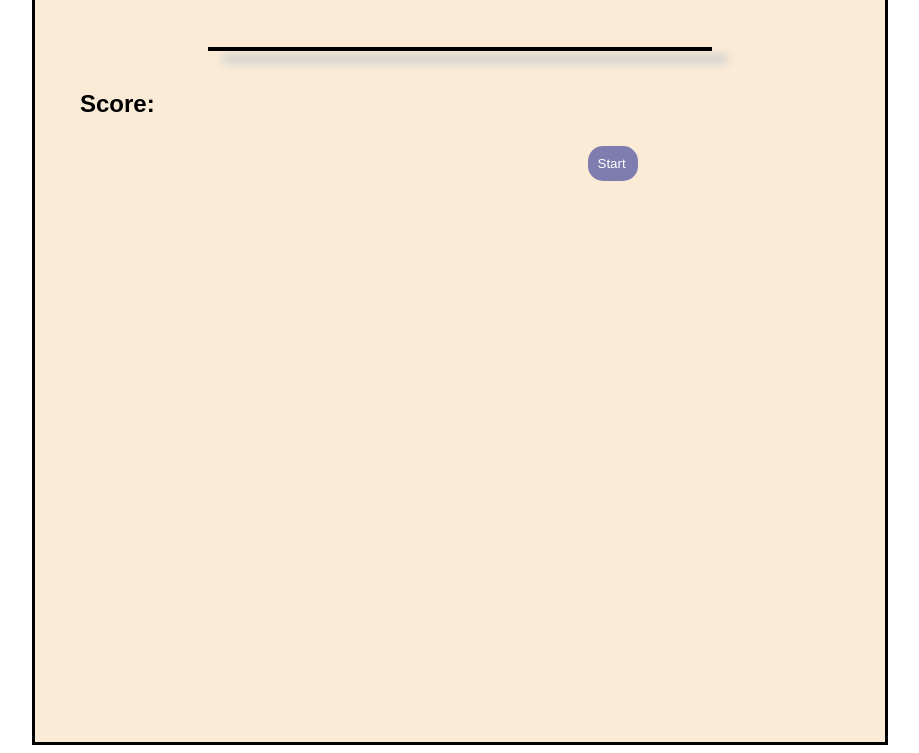
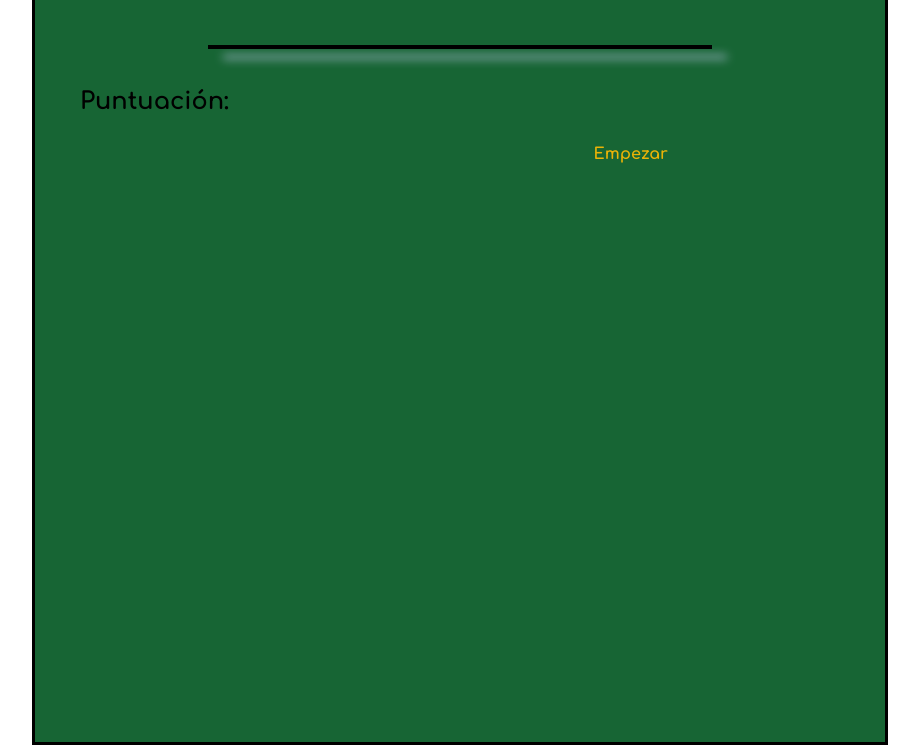
Before and after one commit to adriiag8/Snake-Game, a plain HTML site: page index.html in a window 1280 px wide. Shown: the part 161-914 px from the top of the page, without its empty margins (180-1099 px from the left). Drawn offline with Linux system fonts and the light colour scheme.

Commit message:
Add files via upload

```diff
--- a/index.css
+++ b/index.css
@@ -1,5 +1,5 @@
 * {
-  font-family: Arial, Helvetica, sans-serif;
+  font-family: Comfortaa, Helvetica, sans-serif;
 }
 
 #container {
@@ -8,7 +8,7 @@
   height: 850px;
   margin-top: 50px;
   border: 3px solid black;
-  background-color: antiquewhite;
+  background-color: #176534;
 }
 
 h1 {
@@ -16,8 +16,7 @@ h1 {
   display: flex;
   justify-content: center;
   font-weight: bold;
-  background-color: #28587b;
-  color: #eeeeff;
+  color: #eab307;
   width: fit-content;
   padding: 1.5rem;
   border-radius: 5rem;
@@ -53,7 +52,7 @@ h1 {
   border: 1px solid black;
   width: 100px;
   padding: 5px;
-  background-color: #7f7caf;
+  background-color: #eab307;
   color: white;
   border-radius: 15%;
   margin-left: 25%;
@@ -61,22 +60,22 @@ h1 {
 }
 
 #start {
-  background-color: #7f7caf;
+  font-size: 1rem;
+  font-weight: bold;
   border: none;
-  color: white;
+  color: #eab307;
   cursor: pointer;
   display: flex;
   left: 65%;
   position: relative;
   text-align: center;
-  padding: 10px;
   border-radius: 15px;
-  width: 50px;
+  width: 5rem;
+  background-color: transparent;
 }
 
 #start:hover {
-  transform: scale(2, 2);
-  background-color: red;
+  transform: scale(1.5, 1.5);
 }
 
 #scoreInfo {
@@ -96,8 +95,9 @@ h1 {
   text-align: center;
   vertical-align: middle;
   font-weight: bold;
-  color: blue;
-  width: 25px;
+  color: red;
+  font-size: larger;
+  width: 5rem;
   padding: 5px;
 }
 
@@ -116,10 +116,12 @@ h2 {
 }
 
 .snakeSquare {
-  background-color: #28587b;
+  background-color: #93c84b;
+  border-radius: 20px;
 }
 
 .foodSquare {
   background-color: red;
   border: 1px solid black;
+  border-radius: 10px;
 }
--- a/index.html
+++ b/index.html
@@ -6,6 +6,9 @@
     <meta charset="UTF-8">
     <meta name="viewport" content="width=device-width, initial-scale=1.0">
     <title>Juego de la Serpiente</title>
+    <link rel="preconnect" href="https://fonts.googleapis.com">
+    <link rel="preconnect" href="https://fonts.gstatic.com" crossorigin>
+    <link href="https://fonts.googleapis.com/css2?family=Comfortaa:wght@300..700&display=swap" rel="stylesheet">
     <script src="script.js" type="text/javascript" defer></script>
 </head>
 
@@ -15,13 +18,13 @@
         <div id="board"></div>
         <div id="boardInfo">
             <div id="scoreInfo">
-                <h2>Score: </h2>
+                <h2>Puntuación: </h2>
                 <div id="scoreBoard"></div>
             </div>
         </div>
         <div id="carteles">
-            <button id="start">Start</button>
-            <div id="gameOver">Game Over</div>
+            <button id="start">Empezar</button>
+            <div id="gameOver">Se acabó</div>
         </div>
     </div>
 </body>
```
